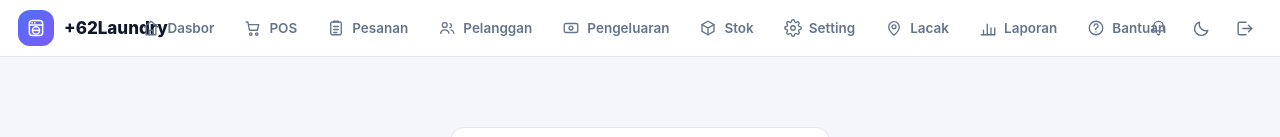
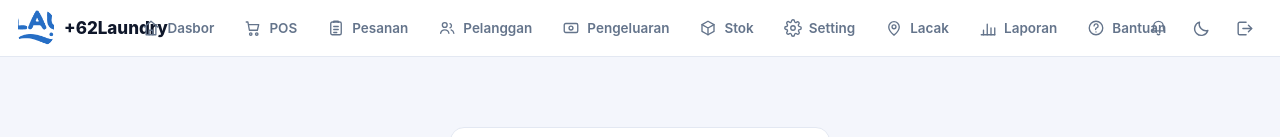
Before and after one commit to hdeni04-boop/62Laundry, a website: page frontend/index.html in a window 1280 px wide. Shown: the top 137 px of the page. Drawn offline with Linux system fonts and the light colour scheme.

Commit message:
feat: pasang logo website baru (frontend/img/logo.png) — ganti SVG brand header dgn <img>, ikon halaman Lacak dgn logo, favicon tab browser + CSS .logoimg (cover, radius ikut)

```diff
--- a/frontend/css/style.css
+++ b/frontend/css/style.css
@@ -25,6 +25,8 @@ main{flex:1;width:100%;max-width:1140px;margin:0 auto;padding:22px 18px 34px}
 .topbar{display:flex;align-items:center;justify-content:space-between;gap:14px;padding:10px 18px;position:sticky;top:0;z-index:60;background:var(--card);border-bottom:1px solid var(--bd)}
 .brand{display:flex;align-items:center;gap:10px;font-weight:800;font-size:17px;white-space:nowrap;flex:none}
 .brand .logo{width:36px;height:36px;border-radius:12px;background:var(--grad);display:grid;place-items:center;color:#fff}
+.logo.logoimg{background:none;overflow:hidden;padding:0}
+.logoimg img{width:100%;height:100%;object-fit:cover;border-radius:inherit;display:block}
 .brand .tag{background:var(--grad);color:#fff;padding:3px 9px;border-radius:999px;font-size:11px;font-weight:700}
 .nav{display:flex;gap:4px;flex:1;min-width:0;justify-content:center;overflow:visible}
 .nav a{display:flex;align-items:center;gap:7px;padding:8px 13px;border-radius:12px;color:var(--mut);font-weight:600;font-size:13.5px;transition:.15s;white-space:nowrap;flex:none}
--- a/frontend/index.html
+++ b/frontend/index.html
@@ -6,20 +6,13 @@
     <meta name="viewport" content="width=device-width, initial-scale=1.0">
     <title>+62Laundry</title>
     <link rel="stylesheet" href="css/style.css">
+    <link rel="icon" type="image/png" href="img/logo.png">
     <script>try { var t = localStorage.getItem('laundry_theme'); if (t) document.documentElement.setAttribute('data-theme', t); } catch (e) { }</script>
 </head>
 
 <body>
     <header class="topbar">
-        <div class="brand"><span class="logo"><svg class="ic" viewBox="0 0 24 24" fill="none" stroke="currentColor"
-                    stroke-width="1.8" stroke-linecap="round" stroke-linejoin="round" aria-hidden="true">
-                    <rect x="4" y="3" width="16" height="18" rx="3.5" />
-                    <path d="M4 8.5h16" />
-                    <circle cx="7.4" cy="5.75" r="1" fill="currentColor" stroke="none" />
-                    <circle cx="10.6" cy="5.75" r="1" fill="currentColor" stroke="none" />
-                    <circle cx="12" cy="14.9" r="4.3" />
-                    <path d="M8.9 14.9c1.05-.9 2.1.9 3.15 0s2.1.9 3.15 0" />
-                </svg></span>+62Laundry</div>
+        <div class="brand"><span class="logo logoimg"><img src="img/logo.png" alt="Logo +62Laundry"></span>+62Laundry</div>
         <nav class="nav" id="mainNav">
             <a href="#/dashboard" data-tip="Ringkasan omzet & pesanan hari ini"><b
                     class="ni"></b><span>Dasbor</span></a>
--- a/frontend/js/tracking.js
+++ b/frontend/js/tracking.js
@@ -1,6 +1,6 @@
 /** Lacak publik — stepper progres + riwayat (tanpa login). */
 var Tracking={STEPS:['DITERIMA','DICUCI','DIKERINGKAN','DISETRIKA','SIAP_DIAMBIL','SELESAI'],render:function(){var code=new URLSearchParams(location.search).get('code')||'';
-document.getElementById('app').innerHTML='<section class="card login" style="max-width:560px;margin:30px auto;text-align:left"><div class="logo" style="width:52px;height:52px;color:#fff">'+ic('search','lg')+'</div><h2 style="margin:6px 0">Lacak Cucian Anda</h2><p class=mut>Scan QR pada nota atau masukkan nomor nota</p><div class=row><input id=trkCode placeholder="LND-YYYYMMDD-0001" value="'+code+'"><button class="btn" id=trkGo>'+ic('search')+' Lacak</button></div><div id=trkOut style="margin-top:14px"></div></section>';
+document.getElementById('app').innerHTML='<section class="card login" style="max-width:560px;margin:30px auto;text-align:left"><div class="logo logoimg" style="width:52px;height:52px"><img src="img/logo.png" alt="Logo +62Laundry"></div><h2 style="margin:6px 0">Lacak Cucian Anda</h2><p class=mut>Scan QR pada nota atau masukkan nomor nota</p><div class=row><input id=trkCode placeholder="LND-YYYYMMDD-0001" value="'+code+'"><button class="btn" id=trkGo>'+ic('search')+' Lacak</button></div><div id=trkOut style="margin-top:14px"></div></section>';
 var go=function(){var c=document.getElementById('trkCode').value.trim();if(!c)return;Api.get('?action=track&code='+encodeURIComponent(c)).then(function(d){var idx=Tracking.STEPS.indexOf(d.status);var done=d.status==='DIBATALKAN'?0:idx+1;document.getElementById('trkOut').innerHTML=
 '<div class=row style="justify-content:space-between"><b>'+d.order_id+'</b>'+pill(d.status)+'</div><div class=mut>Estimasi selesai: <b style="color:var(--ink)">'+d.estimasi_selesai+'</b></div>'+
 (d.status==='DIBATALKAN'?'':'<div class=steps>'+Tracking.STEPS.map(function(s,i){return '<div class="s'+(i<done?' done':'')+'"><i></i>'+statusLabel(s)+'</div>';}).join('')+'</div>')+
```
Also changed, not shown: frontend/img/icon title.png (added), frontend/img/logo.png (added).
